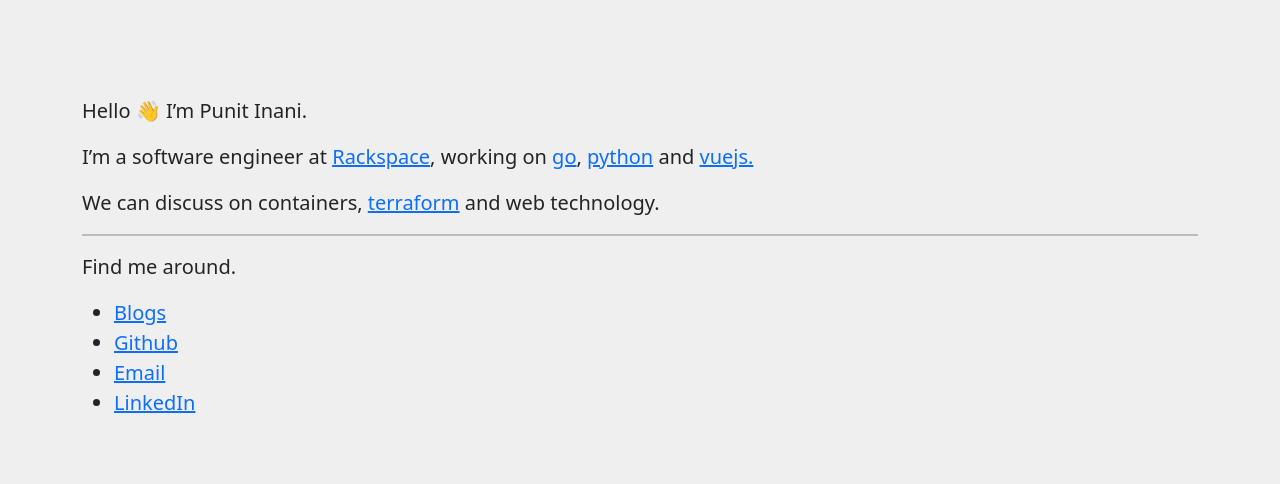
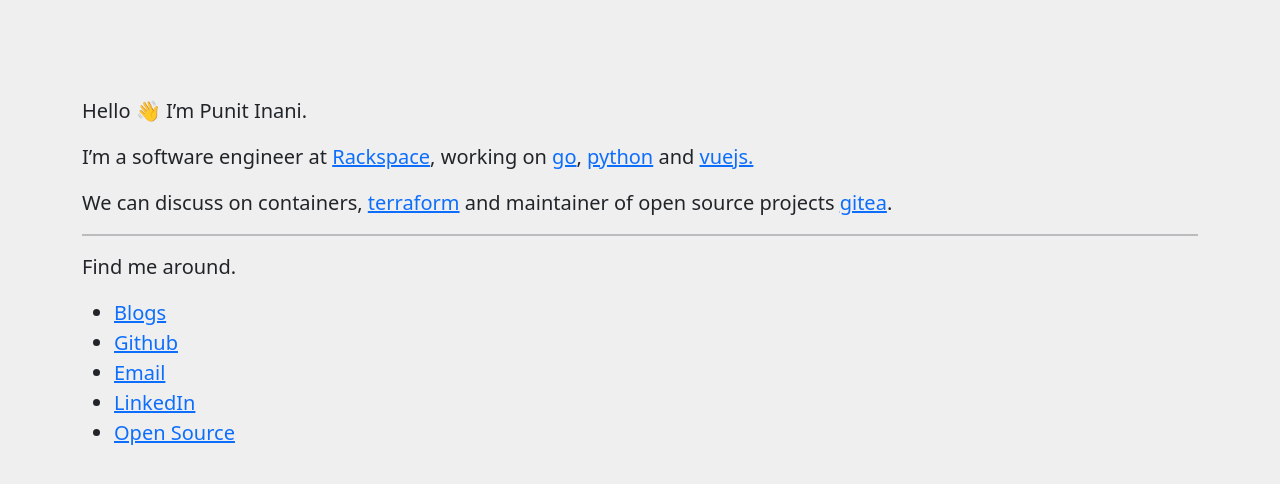
Before and after one commit to puni9869/puni9869.github.io, a Vue app: page / in a window 1280 px wide. Shown: the top 484 px of the page. Built offline with nearby package versions, Linux system fonts and the light colour scheme; a web font is replaced by a local one.

Commit message:
Npm run build

```diff
--- a/src/components/Intro.vue
+++ b/src/components/Intro.vue
@@ -13,7 +13,7 @@
             <p>
               We can discuss on containers, <a href="https://terraform.io/" target="_blank" rel="noopener">terraform</a>
               and
-              web technology.
+              maintainer of open source projects <a href="https://gitea.com/" target="_blank" rel="noopener">gitea</a>.
             </p>
             <hr>
             <p>Find me around.</p>
@@ -24,6 +24,10 @@
               <li><a href="https://github.com/puni9869" target="_blank" rel="noopener">Github</a></li>
               <li><a href="mailto:punitinani1@gmail.com" target="_blank" rel="noopener">Email</a></li>
               <li><a href="https://www.linkedin.com/in/punitinani1/" target="_blank" rel="noopener">LinkedIn</a></li>
+              <li>
+                <a href="https://github.com/go-gitea/gitea/issues?q=author%3Apuni9869" target="_blank" rel="noopener">Open
+                  Source</a>
+              </li>
             </ul>
           </div>
         </div>
@@ -31,3 +35,5 @@
     </div>
   </div>
 </template>
+<script setup>
+</script>
```
Also changed, not shown: 9 other files (tests, documents, lock files or other folders).
